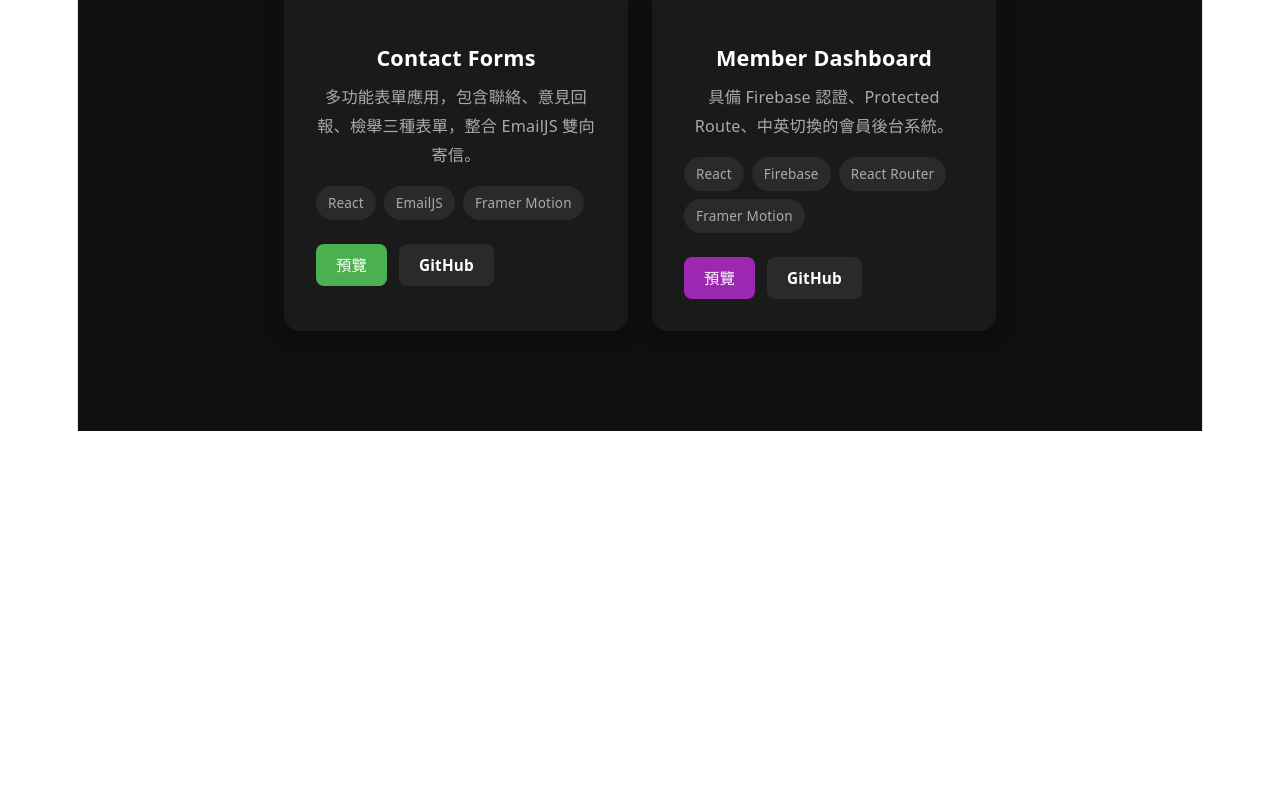
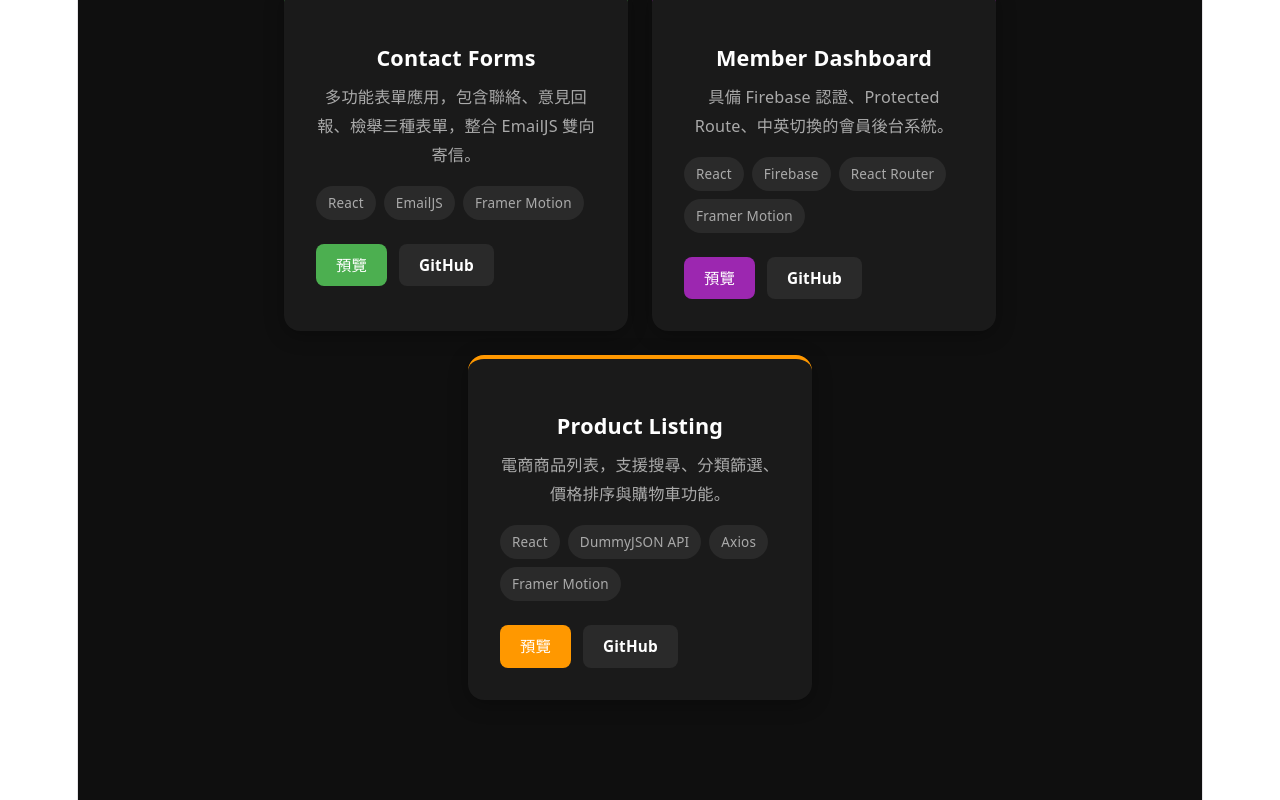
Before and after one commit to aillywutw/portfolio, a React (Vite) app: page / in a window 1280 px wide. Shown: the part 2754-3554 px from the top of the page. Before the commit the page ends 3185 px from the top, so only its background shows below. Built offline with nearby package versions, Linux system fonts and the light colour scheme.

Commit message:
add product-listing to works

```diff
--- a/src/components/Works.jsx
+++ b/src/components/Works.jsx
@@ -34,6 +34,14 @@ const WORKS = {
       repo: "https://github.com/aillywutw/member-dashboard",
       color: "#9c27b0",
     },
+    {
+      title: "Product Listing",
+      desc: "電商商品列表，支援搜尋、分類篩選、價格排序與購物車功能。",
+      tags: ["React", "DummyJSON API", "Axios", "Framer Motion"],
+      demo: "https://aillywutw.github.io/product-listing",
+      repo: "https://github.com/aillywutw/product-listing",
+      color: "#ff9800",
+    },
   ],
   en: [
     {
@@ -67,6 +75,14 @@ const WORKS = {
       demo: "https://aillywutw.github.io/member-dashboard",
       repo: "https://github.com/aillywutw/member-dashboard",
       color: "#9c27b0",
+    },
+    {
+      title: "Product Listing",
+      desc: "E-commerce product listing with search, category filter, price sort, and shopping cart.",
+      tags: ["React", "DummyJSON API", "Axios", "Framer Motion"],
+      demo: "https://aillywutw.github.io/product-listing",
+      repo: "https://github.com/aillywutw/product-listing",
+      color: "#ff9800",
     },
   ],
 };
```
